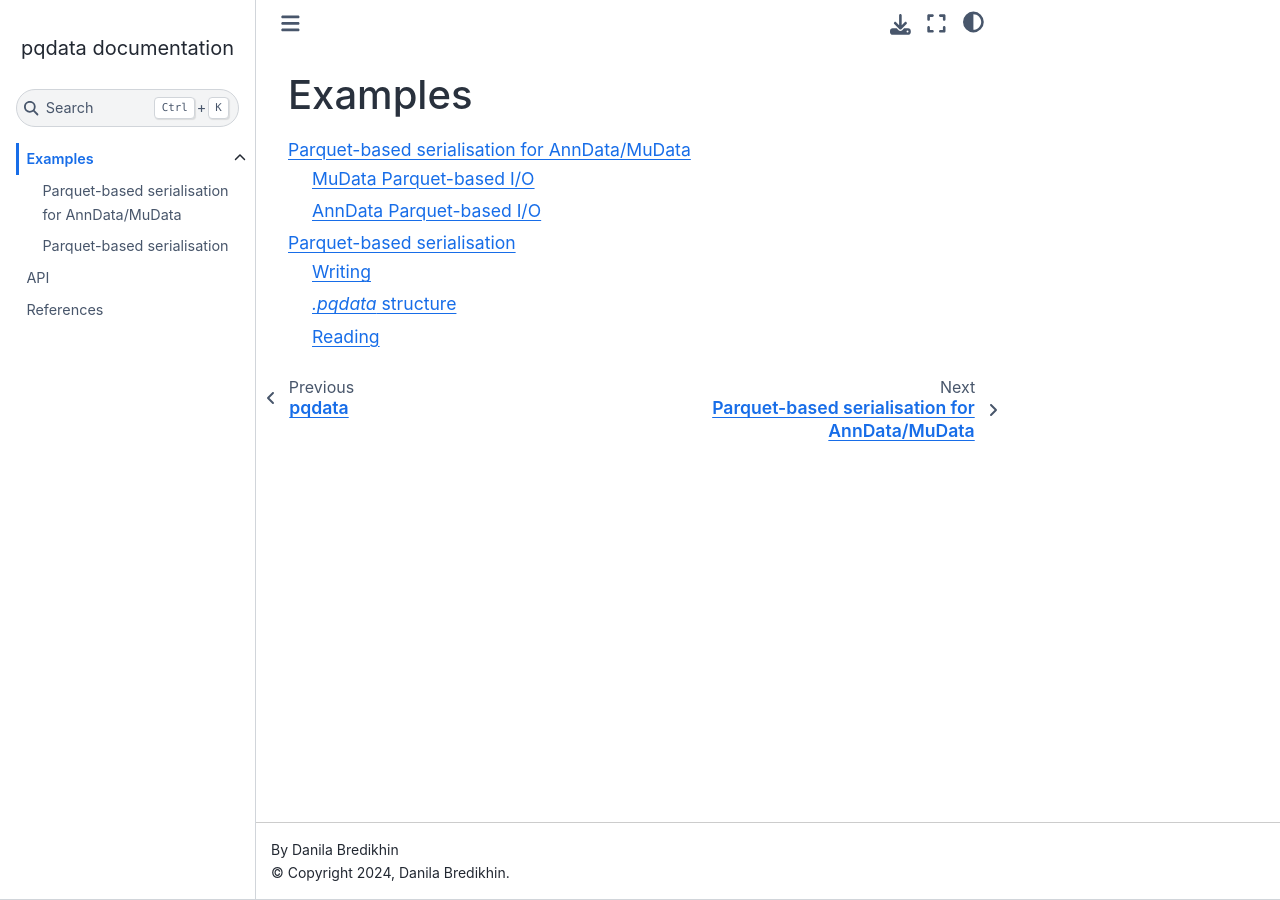
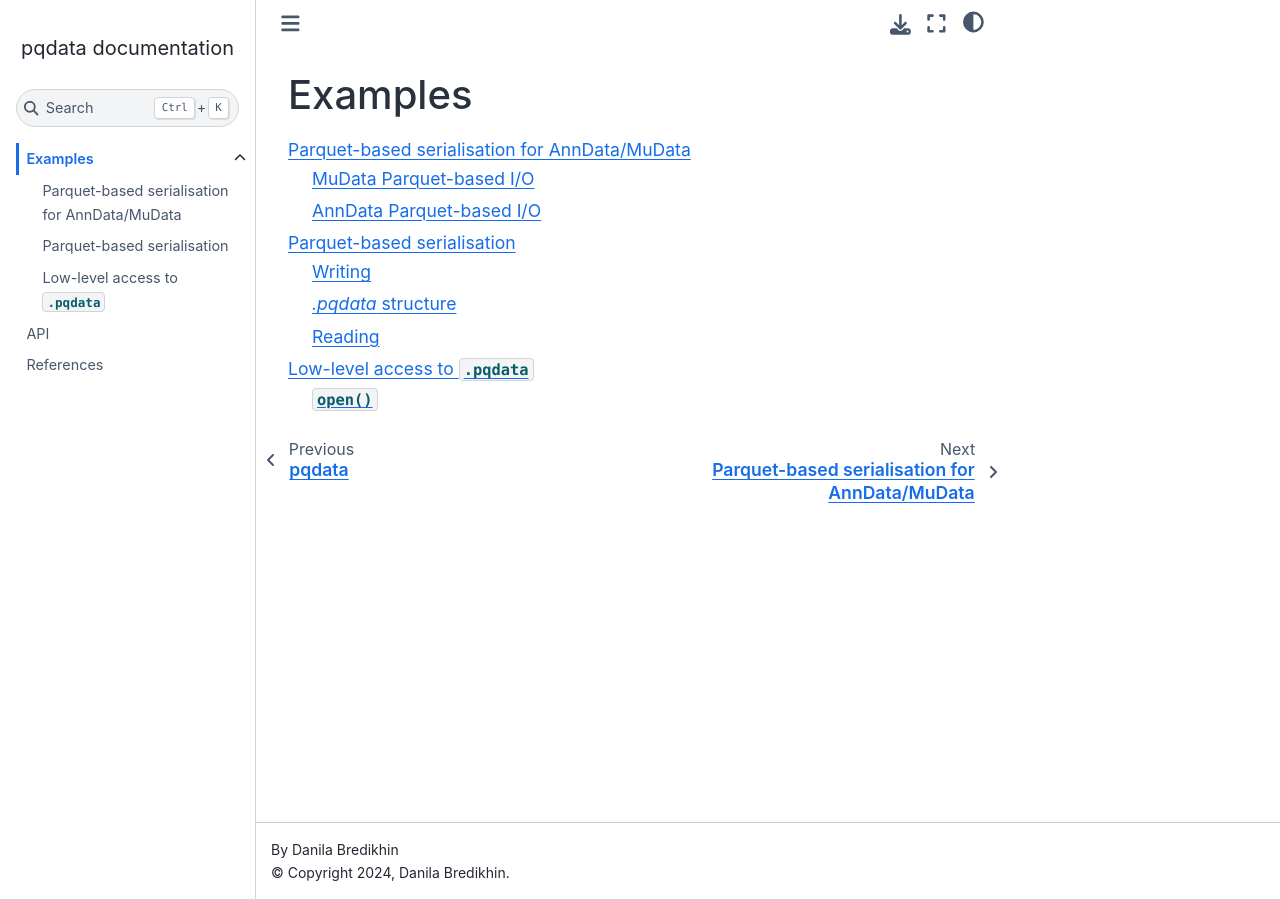
Before and after one commit to dataxight/pqdata, a Sphinx documentation site: the page built from docs/examples/index.md, in a window 1280 px wide. Built offline with Sphinx 7.4.7 and the Sphinx Book theme 1.1.4, drawn with Linux system fonts in a browser that asks for light colours; the version number could not be read and is left out.

Commit message:
Add example of lower-level read-only interface

````diff
--- a/docs/examples/index.md
+++ b/docs/examples/index.md
@@ -5,6 +5,7 @@
 
 getting-started-anndata-mudata-parquet-serialization.ipynb
 pqdata-serialization-intro.ipynb
+low-level-interface.ipynb
 ```
 
 ```{contents}
````
Also changed, not shown: docs/examples/low-level-interface.ipynb (added).
